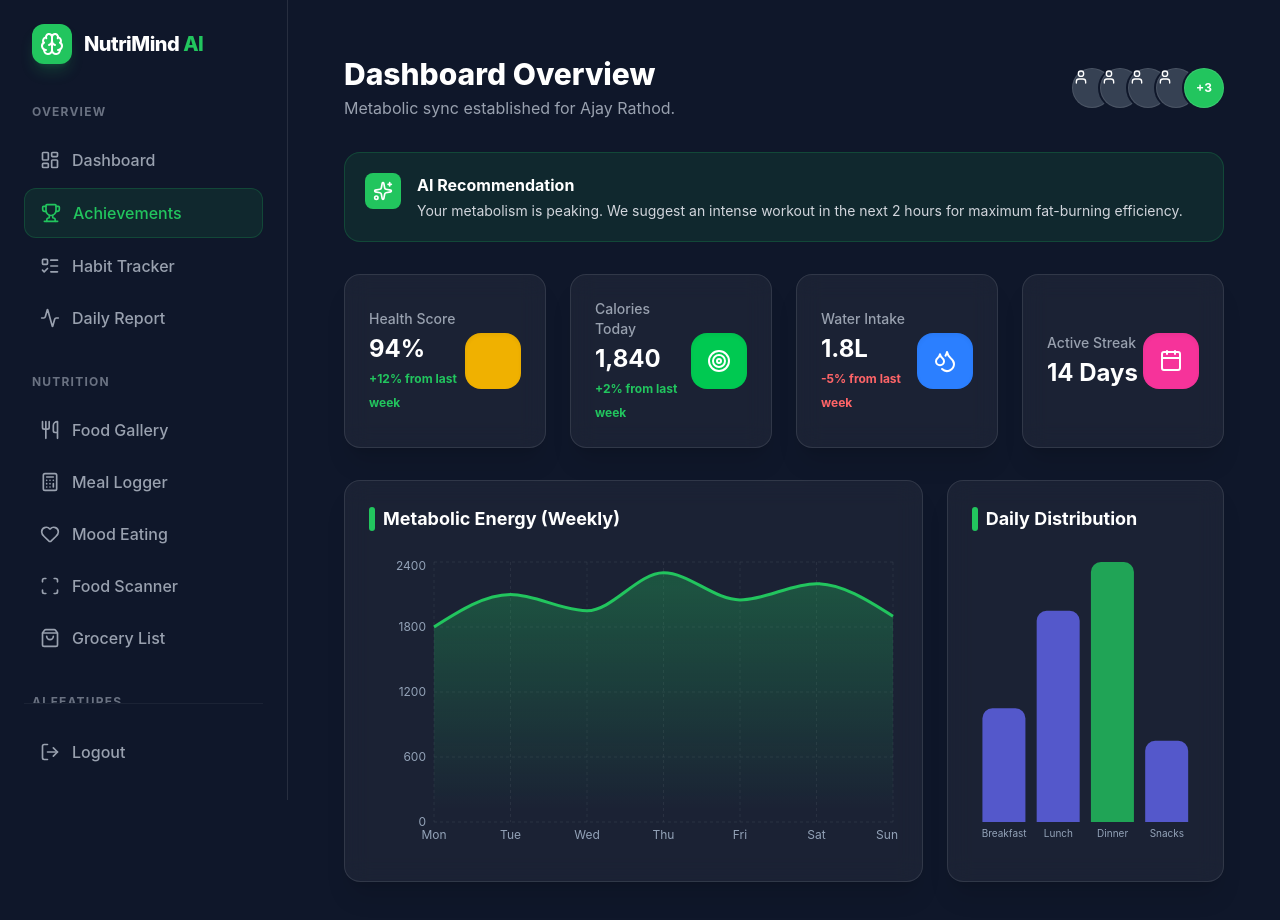
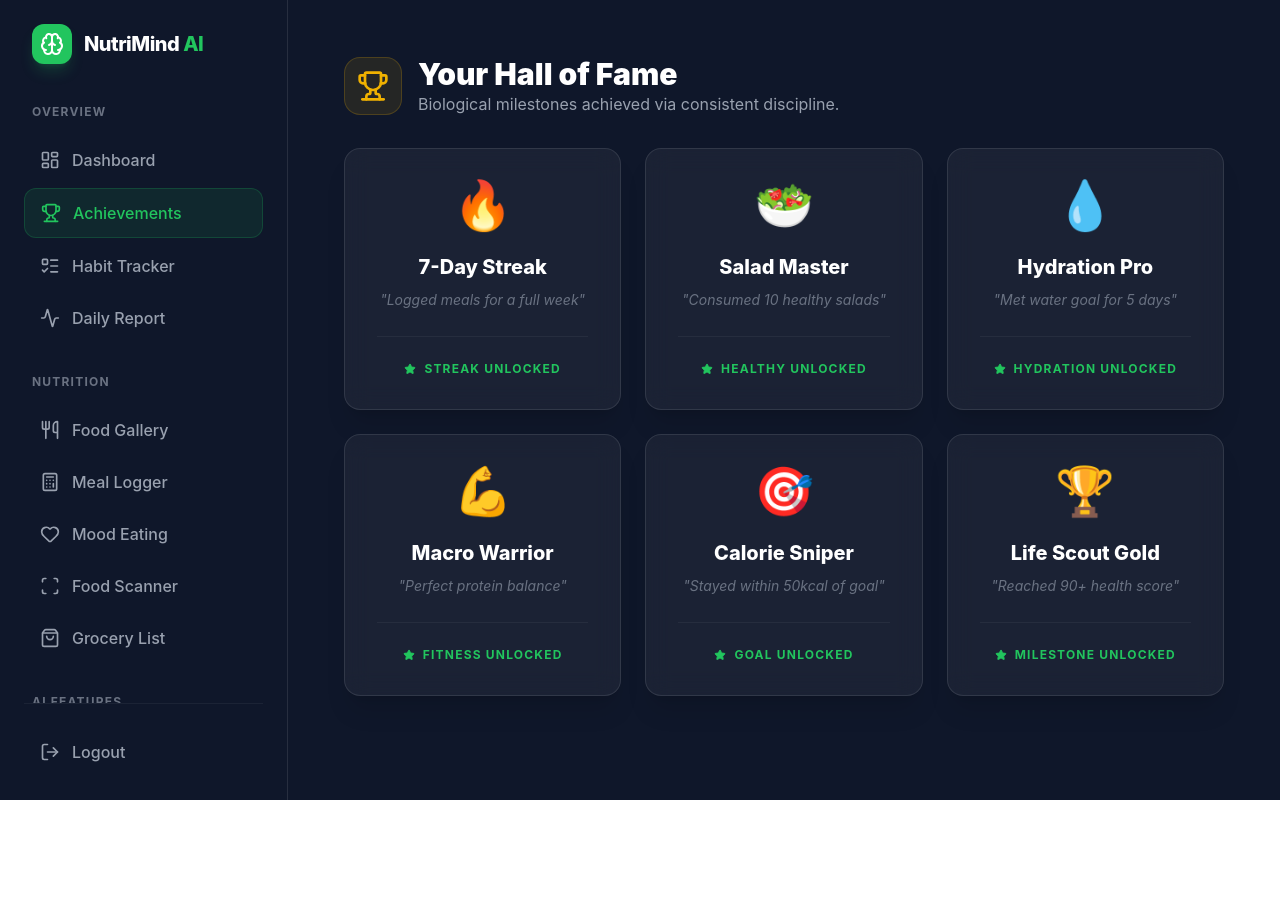
Before and after one commit to Ajayrathod04/NutriVision-AI, a React (Vite) app in the folder frontend/: page /achievements in a window 1280 px wide. Shown: the top 920 px of the page. After the commit the page ends 800 px from the top, so only its background shows below. Built offline with nearby package versions, Linux system fonts and the light colour scheme.

Commit message:
🔧 Navigation Fix: Synchronized Craving, Gallery, and Achievements modules

```diff
--- a/frontend/src/App.jsx
+++ b/frontend/src/App.jsx
@@ -12,9 +12,19 @@ import DigitalTwin from "./pages/DigitalTwin";
 import Chat from "./pages/Chat";
 import Login from "./pages/Login";
 import HabitTracker from "./pages/HabitTracker";
+import FoodGallery from "./pages/FoodGallery";
+import Achievements from "./pages/Achievements";
+
+const NotFound = () => (
+    <div className="h-screen flex flex-col items-center justify-center text-center p-6">
+        <h2 className="text-5xl font-black mb-4">404</h2>
+        <p className="text-gray-400 mb-8">Bio-route not found. Redirecting to neural center?</p>
+        <button onClick={() => window.location.href = '/'} className="btn-primary">Return to Base</button>
+    </div>
+);
 
 function App() {
-  const [user, setUser] = useState({ name: "Ajay Rathod" }); // Defaulting to logged in for demo
+  const [user, setUser] = useState({ name: "Ajay Rathod" });
 
   return (
     <Router>
@@ -31,12 +41,13 @@ function App() {
               <Route path="/scanner" element={<FoodScanner />} />
               <Route path="/logger" element={<MealLogger />} />
               <Route path="/report" element={<DailyReport />} />
-              <Route path="/predictor" element={<CravingPredictor />} />
+              <Route path="/craving" element={<CravingPredictor />} />
+              <Route path="/gallery" element={<FoodGallery />} />
+              <Route path="/achievements" element={<Achievements />} />
               <Route path="/digital-twin" element={<DigitalTwin />} />
               <Route path="/chat" element={<Chat />} />
               <Route path="/habit-tracker" element={<HabitTracker />} />
-              {/* Fallbacks for new requested pages */}
-              <Route path="/achievements" element={<Dashboard user={user} />} />
+              <Route path="*" element={<NotFound />} />
             </Routes>
           </AppLayout>
         )}
--- a/frontend/src/components/Sidebar.jsx
+++ b/frontend/src/components/Sidebar.jsx
@@ -36,7 +36,7 @@ export default function Sidebar() {
     {
       title: "NUTRITION",
       items: [
-        { to: "/dashboard", icon: Utensils, label: "Food Gallery" },
+        { to: "/gallery", icon: Utensils, label: "Food Gallery" },
         { to: "/logger", icon: Calculator, label: "Meal Logger" },
         { to: "/report", icon: Heart, label: "Mood Eating" },
         { to: "/scanner", icon: Scan, label: "Food Scanner" },
@@ -46,7 +46,7 @@ export default function Sidebar() {
     {
       title: "AI FEATURES",
       items: [
-        { to: "/predictor", icon: Brain, label: "Craving Predictor" },
+        { to: "/craving", icon: Brain, label: "Craving Predictor" },
         { to: "/digital-twin", icon: UserIcon, label: "Digital Twin" },
       ]
     }
--- /dev/null
+++ b/frontend/src/pages/Achievements.jsx
@@ -0,0 +1,55 @@
+import { motion } from "framer-motion";
+import { Trophy, Star, Target, Zap, Heart, Droplets, Flame } from "lucide-react";
+
+console.log("Rendering: Achievements");
+
+const achievements = [
+  { title: "7-Day Streak", icon: "🔥", desc: "Logged meals for a full week", type: "Streak" },
+  { title: "Salad Master", icon: "🥗", desc: "Consumed 10 healthy salads", type: "Healthy" },
+  { title: "Hydration Pro", icon: "💧", desc: "Met water goal for 5 days", type: "Hydration" },
+  { title: "Macro Warrior", icon: "💪", desc: "Perfect protein balance", type: "Fitness" },
+  { title: "Calorie Sniper", icon: "🎯", desc: "Stayed within 50kcal of goal", type: "Goal" },
+  { title: "Life Scout Gold", icon: "🏆", desc: "Reached 90+ health score", type: "Milestone" },
+];
+
+export default function Achievements() {
+  return (
+    <div className="space-y-8 animate-in p-2 md:p-6 pb-20">
+      <header className="flex items-center gap-4">
+        <div className="bg-yellow-500/10 p-3 rounded-2xl border border-yellow-500/20">
+            <Trophy className="text-yellow-500" size={32} />
+        </div>
+        <div>
+            <h2 className="text-3xl font-black">Your Hall of Fame</h2>
+            <p className="text-gray-400">Biological milestones achieved via consistent discipline.</p>
+        </div>
+      </header>
+
+      <div className="grid grid-cols-1 sm:grid-cols-2 lg:grid-cols-3 gap-6">
+        {achievements.map((item, i) => (
+          <motion.div
+            key={i}
+            whileHover={{ scale: 1.05 }}
+            className="glass-card p-8 flex flex-col items-center text-center group"
+          >
+            <span
+                role="img"
+                aria-label={item.type}
+                className="text-5xl mb-6 transform transition-transform group-hover:scale-125 duration-300 block"
+            >
+                {item.icon}
+            </span>
+            <h3 className="text-xl font-extrabold mb-2">{item.title}</h3>
+            <p className="text-sm text-gray-500 leading-relaxed italic">"{item.desc}"</p>
+
+            <div className="mt-6 pt-6 border-t border-white/5 w-full">
+                <div className="flex items-center justify-center gap-2 text-xs font-bold text-accent uppercase tracking-widest">
+                    <Star size={12} fill="currentColor" /> {item.type} Unlocked
+                </div>
+            </div>
+          </motion.div>
+        ))}
+      </div>
+    </div>
+  );
+}
--- a/frontend/src/pages/CravingPredictor.jsx
+++ b/frontend/src/pages/CravingPredictor.jsx
@@ -1,5 +1,7 @@
 import { motion } from "framer-motion";
-import { Zap, AlertTriangle, Coffee, Pizza, Sparkles, Brain, ArrowRight } from "lucide-react";
+import { Zap, AlertTriangle, Coffee, Pizza, Sparkles, Brain, ArrowRight, Info } from "lucide-react";
+
+console.log("Rendering: CravingPredictor");
 
 export default function CravingPredictor() {
   const hour = new Date().getHours();
--- /dev/null
+++ b/frontend/src/pages/FoodGallery.jsx
@@ -0,0 +1,62 @@
+import { motion } from "framer-motion";
+import { Utensils, Zap, Sparkles, Filter } from "lucide-react";
+
+console.log("Rendering: FoodGallery");
+
+const foods = [
+    { name: "Dal Tadka", cals: 150, info: "High fiber protein", img: "https://images.unsplash.com/photo-1546833999-b9f581a1996d?w=400&h=300&fit=crop" },
+    { name: "Paneer Tikka", cals: 220, info: "Calcium rich", img: "https://images.unsplash.com/photo-1567188040759-fb8a883dc6d8?w=400&h=300&fit=crop" },
+    { name: "Idli Sambar", cals: 80, info: "Fermented prob", img: "https://images.unsplash.com/photo-1589301760014-d929f3979dbc?w=400&h=300&fit=crop" },
+    { name: "Oatmeal Bowl", cals: 250, info: "Slow carbs", img: "https://images.unsplash.com/photo-1517673132405-a56a62b18caf?w=400&h=300&fit=crop" },
+    { name: "Fresh Salad", cals: 120, info: "Micro nutrients", img: "https://images.unsplash.com/photo-1512621776951-a57141f2eefd?w=400&h=300&fit=crop" },
+    { name: "Fruit Platter", cals: 110, info: "Antioxidants", img: "https://images.unsplash.com/photo-1519996529931-28324d5a630e?w=400&h=300&fit=crop" },
+];
+
+export default function FoodGallery() {
+  return (
+    <div className="space-y-8 animate-in p-2 md:p-6 pb-20">
+      <header className="flex flex-col md:flex-row md:items-center justify-between gap-4">
+        <div className="flex items-center gap-4">
+            <div className="bg-accent/10 p-3 rounded-2xl border border-accent/20">
+                <Utensils className="text-accent" size={28} />
+            </div>
+            <div>
+                <h2 className="text-3xl font-black">Digital Food Library</h2>
+                <p className="text-gray-400">Localized nutritional profiles for optimal intelligence.</p>
+            </div>
+        </div>
+        <div className="flex gap-2">
+            <button className="p-3 bg-white/5 border border-white/10 rounded-xl hover:bg-white/10 transition-all"><Filter size={20} /></button>
+            <button className="bg-accent text-white px-6 py-2 rounded-xl font-bold text-sm shadow-xl shadow-accent/20">Sync Data</button>
+        </div>
+      </header>
+
+      <div className="grid grid-cols-1 sm:grid-cols-2 lg:grid-cols-3 gap-8">
+        {foods.map((food, i) => (
+          <motion.div
+            key={i}
+            initial={{ opacity: 0, y: 20 }}
+            animate={{ opacity: 1, y: 0 }}
+            transition={{ delay: i * 0.1 }}
+            className="glass-card group overflow-hidden"
+          >
+            <div className="h-48 overflow-hidden relative">
+                <img src={food.img} alt={food.name} className="w-full h-full object-cover transition-transform group-hover:scale-110 duration-500" />
+                <div className="absolute top-4 right-4 bg-black/60 backdrop-blur-md px-3 py-1 rounded-lg text-xs font-bold border border-white/10">
+                    {food.cals} kcal
+                </div>
+            </div>
+            <div className="p-6">
+                <h4 className="text-lg font-bold mb-2">{food.name}</h4>
+                <div className="flex items-center gap-2 mb-4">
+                    <Sparkles size={14} className="text-primary" />
+                    <span className="text-xs text-gray-400 uppercase tracking-widest">{food.info}</span>
+                </div>
+                <button className="w-full bg-white/5 border border-white/5 py-3 rounded-xl text-xs font-bold uppercase tracking-widest hover:bg-white/10 transition-all">Detailed Macro Map</button>
+            </div>
+          </motion.div>
+        ))}
+      </div>
+    </div>
+  );
+}
```
